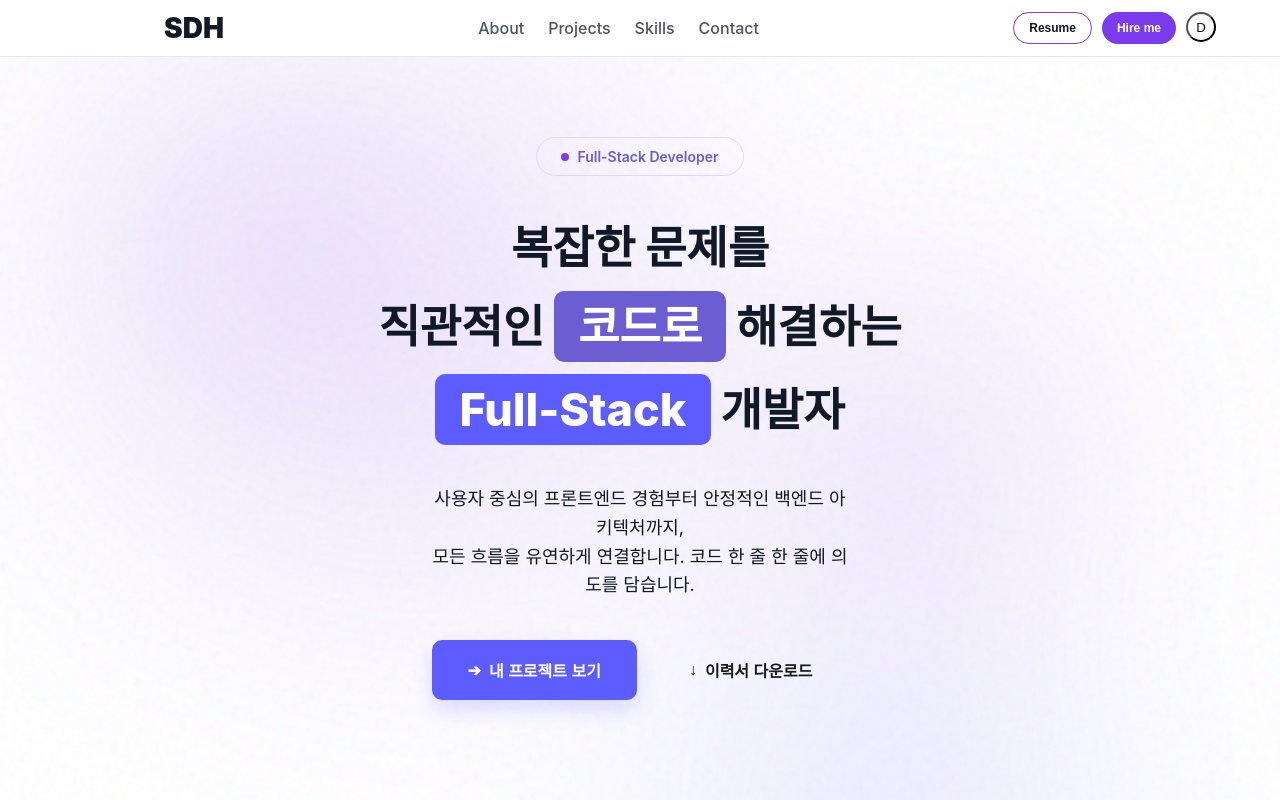
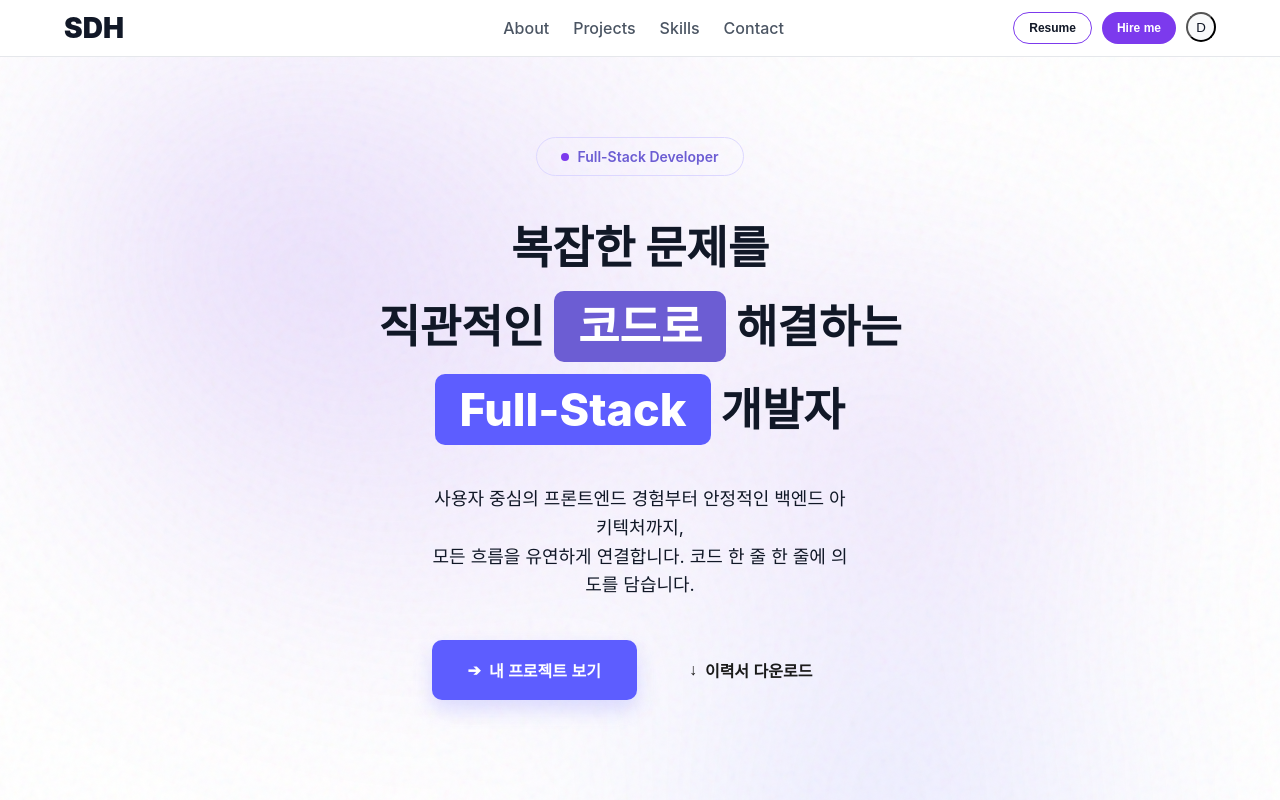
Before and after one commit to lsmxy4/Portfolio, a React (Vite) app: page / in a window 1280 px wide. Shown: the top 800 px of the page. Built offline with nearby package versions, Linux system fonts and the light colour scheme; a web font is replaced by a local one.

Commit message:
header fixed

```diff
--- a/src/components/header/Header.module.scss
+++ b/src/components/header/Header.module.scss
@@ -45,7 +45,6 @@ $panel-top: 5.7rem;
             font-weight: 900;
             font-size: 2.8rem;
             line-height: 1;
-            padding-left: 100px;
 
             // color: var(--color-text)
             @media (max-width: ($nav-breakpoint - 1px)) {
@@ -57,6 +56,7 @@ $panel-top: 5.7rem;
         .nav {
             display: flex;
             gap: $space-4;
+            padding-left: 150px;
 
             @media (max-width: ($nav-breakpoint - 1px)) {
                 display: none;
```
